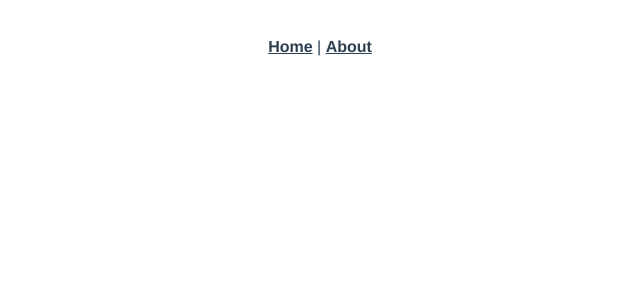
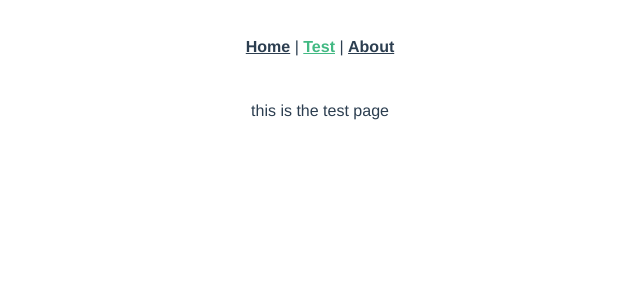
Before and after one commit to UwanaIkaiddiSonos/tiny_capstone_fe, a Vue app: page /test in a window 1280 px wide. Shown: the top 300 px of the page, without its empty margins (320-960 px from the left). Built offline with nearby package versions, Linux system fonts and the light colour scheme.

Commit message:
Add Test page

```diff
--- a/src/App.vue
+++ b/src/App.vue
@@ -2,6 +2,7 @@
   <div id="app">
     <div id="nav">
       <router-link to="/">Home</router-link> |
+      <router-link to="/test">Test</router-link> |
       <router-link to="/about">About</router-link>
     </div>
     <router-view/>
--- a/src/router.js
+++ b/src/router.js
@@ -1,6 +1,7 @@
 import Vue from 'vue'
 import Router from 'vue-router'
 import Home from './views/Home.vue'
+import Test from './views/Test.vue'
 
 Vue.use(Router)
 
@@ -14,6 +15,11 @@ export default new Router({
       component: Home
     },
     {
+      path: '/test',
+      name: 'test',
+      component: Test
+    },
+    {
       path: '/about',
       name: 'about',
       // route level code-splitting
--- /dev/null
+++ b/src/views/Test.vue
@@ -0,0 +1,5 @@
+<template>
+  <div class="root">
+    <p>this is the test page</p>
+  </div>
+</template>
```
